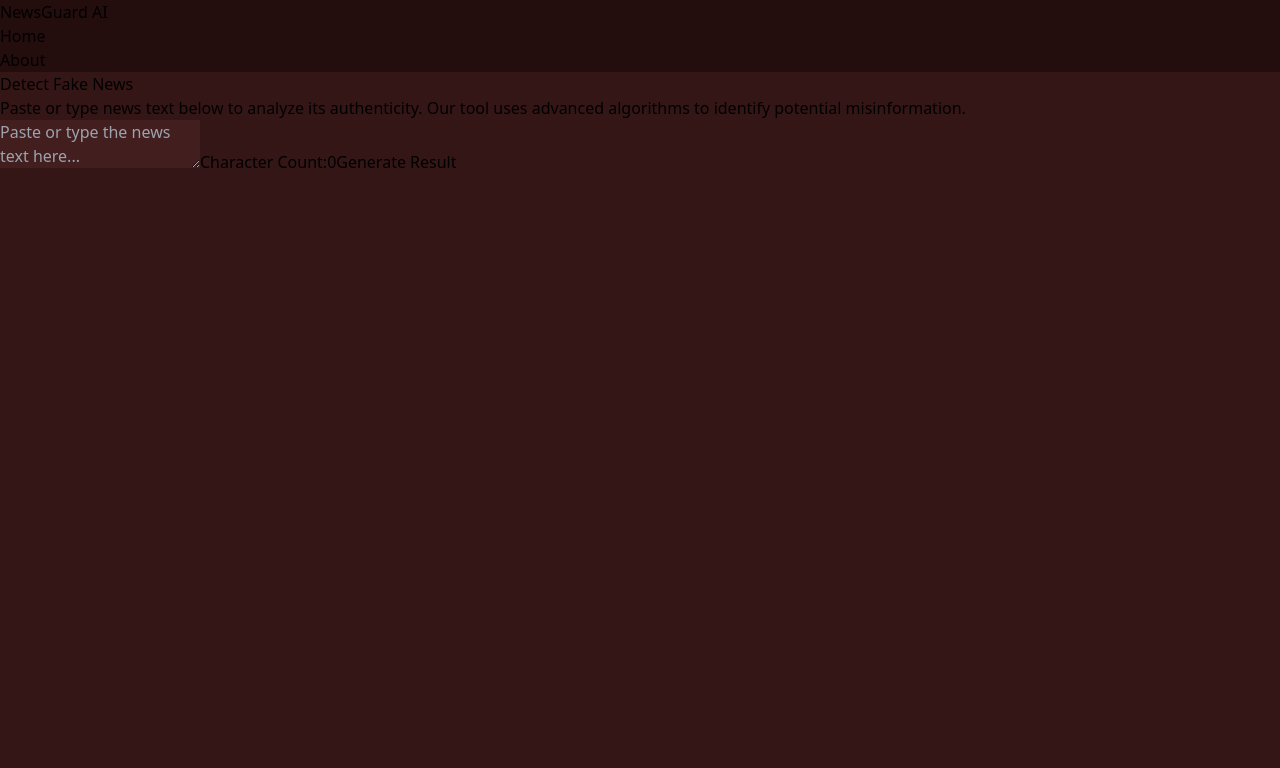
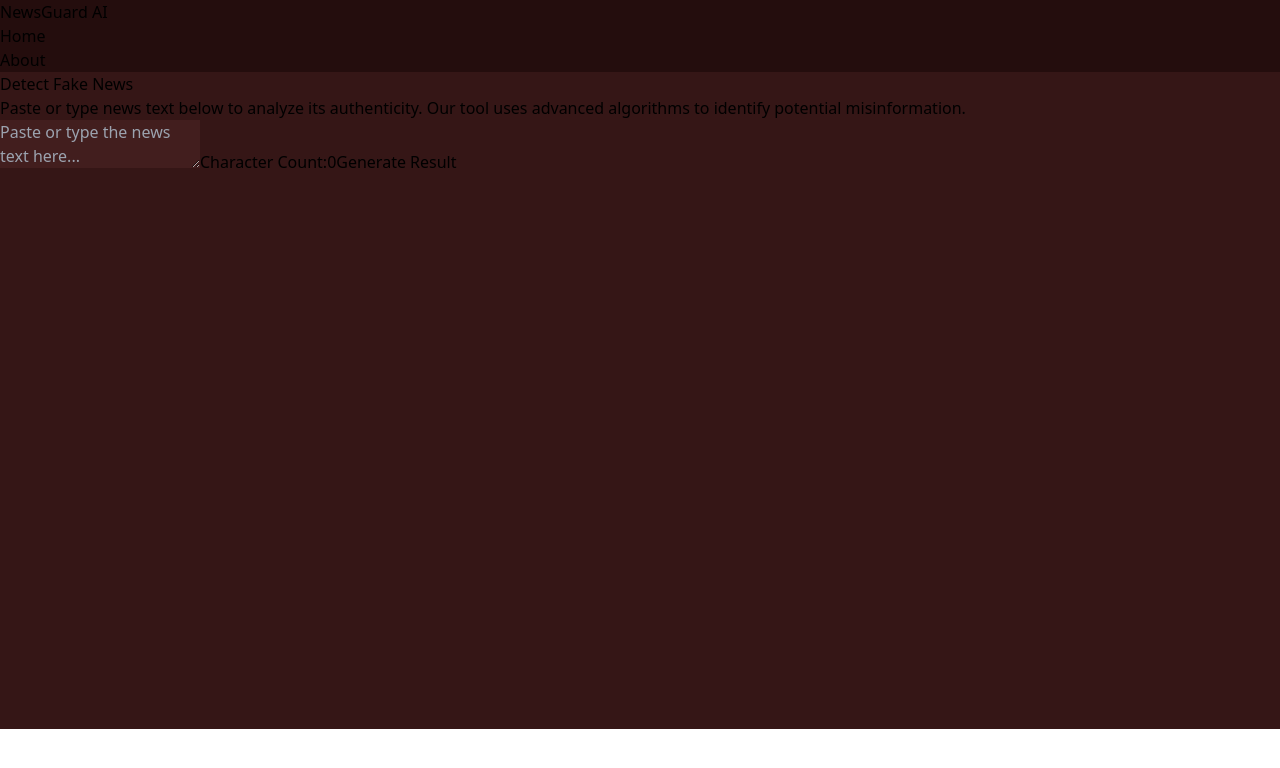
Before and after one commit to sanchipal2004/fake-news-detection-system1, a React (Vite) app in the folder fnd/: page /newsdetect in a window 1280 px wide. Shown: the top 768 px of the page. Built offline with nearby package versions, Linux system fonts and the light colour scheme.

Commit message:
Update newsdetect.css

```diff
--- a/fnd/src/assets/pages/newsdetect.css
+++ b/fnd/src/assets/pages/newsdetect.css
@@ -1,7 +1,7 @@
 
 .detectpage{
 background-color:  #351616;
-height:905px;
+height:657px;
 
 }
 .text{
```
